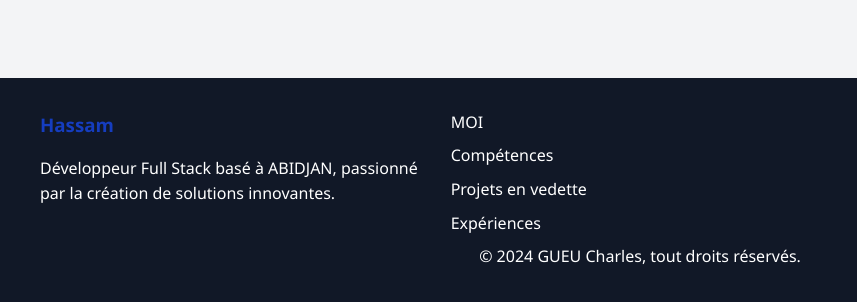
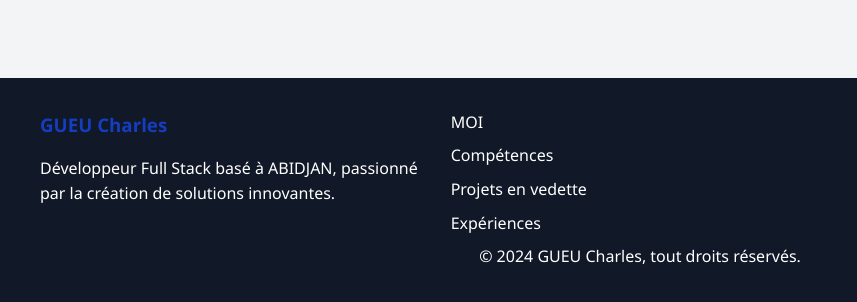
Before and after one commit to decharly-gueu/Mon-cv, a plain HTML site: page index.html in a window 1280 px wide. Shown: the part 4518-4820 px from the top of the page, 0-857 px from the left. Drawn offline with nearby package versions, Linux system fonts and the light colour scheme.

Commit message:
Add files via upload

```diff
--- a/index.html
+++ b/index.html
@@ -811,7 +811,7 @@ www.englishwithmiessan.com</li>
     <footer>
         <div class="footer-content">
             <div class="footer-section">
-                <h3>Hassam</h3>
+                <h3>GUEU Charles</h3>
                 <p>Développeur Full Stack basé à ABIDJAN, passionné par la création de solutions innovantes.</p>
             </div>
             <div class="footer-section">
```
